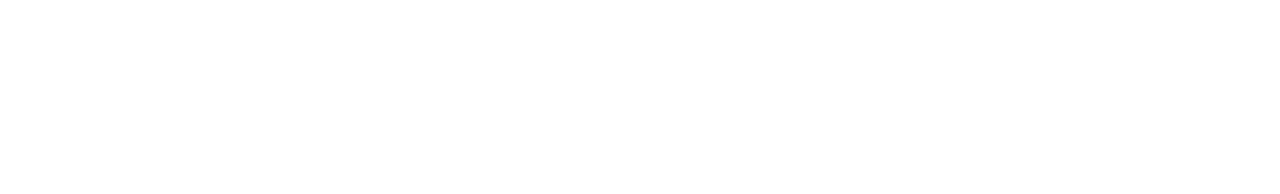
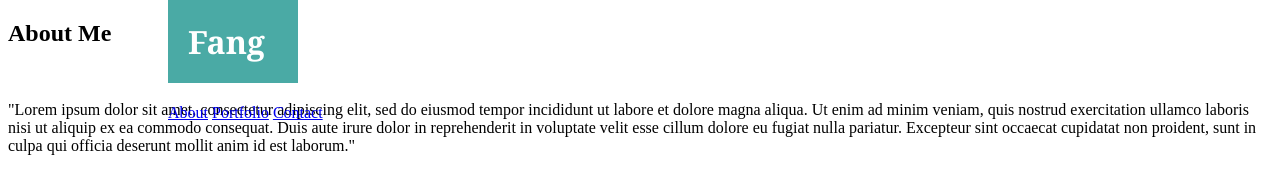
Before and after one commit to fyeh0/Basic-Portfolio, a plain HTML site: page index.html in a window 1280 px wide. Drawn offline with Linux system fonts and the light colour scheme.

Commit message:
index skeleton and basic css

```diff
--- a/assets/css/style.css
+++ b/assets/css/style.css
@@ -1,13 +1,30 @@
-.container {
+body {
+}
+
+.navbar {
+    top: 0px;
+    position: absolute;
+    color: white;
+    width: 100%;
+}
+
+.navguide {
+    margin-left: auto;
+    margin-right: auto;
     width: 960px;
 }
 
-header {
-    background-color: #ffffff;
+h1 {
+    background-color: #4aaaa5;
+    font-family: Georgia, 'Times New Roman', Times, serif;
     padding: 20px;
+    width: 90px;
+    margin-top: 0px;
+    margin-left
 }
 
-h1 {
-    font-family: Georgia, 'Times New Roman', Times, serif;
-    color: #777;
+.container {
+    margin-top:
+    border:
+
 }
--- a/index.html
+++ b/index.html
@@ -0,0 +1,39 @@
+<!DOCTYPE html>
+
+<html>
+
+<head>
+    <title>My Portfolio</title>
+    <link rel="stylesheet" type="text/css" href="assets/css/style.css">
+</head>
+
+<body>
+    <div class="navbar">
+        <div class="navguide">
+            <h1>Fang</h1>
+
+            <div class="links">
+                <a href="#">About</a>
+                <a href="#">Portfolio</a>
+                <a href="#">Contact</a>
+            </div>
+        </div>
+    </div>
+
+    <div class="container">
+        <h2>About Me</h2>
+
+        <img src="" alt="" />
+
+        <p>"Lorem ipsum dolor sit amet, consectetur adipiscing elit, sed do eiusmod tempor incididunt ut labore et
+            dolore magna aliqua. Ut enim ad minim veniam, quis nostrud exercitation ullamco laboris nisi ut aliquip ex
+            ea commodo consequat. Duis aute irure dolor in reprehenderit in voluptate velit esse cillum dolore eu fugiat
+            nulla pariatur. Excepteur sint occaecat cupidatat non proident, sunt in culpa qui officia deserunt mollit
+            anim id est laborum."
+        </p>
+    </div>
+
+
+</body>
+
+</html>
```
Also changed, not shown: portfolio.html (+1 -30 lines), 1 other file.
